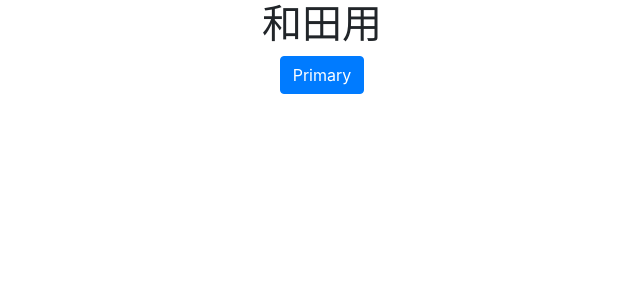
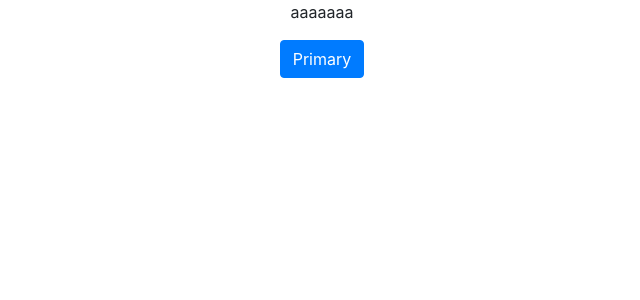
Before and after one commit to kbc18a11/AItoke_front, a React (Create React App) app: page /wada in a window 1280 px wide. Shown: the top 300 px of the page, without its empty margins (318-958 px from the left). Built offline with nearby package versions, Linux system fonts and the light colour scheme.

Commit message:
add : myMessageForm.js

```diff
--- /dev/null
+++ b/src/components/MyMessageForm.js
@@ -0,0 +1,13 @@
+import React, { Component } from 'react'
+import { Button } from 'react-bootstrap';
+import 'bootstrap/dist/css/bootstrap.min.css';
+
+export default class MyMessageForm extends Component {
+    render() {
+        return (
+            <div>
+                <p>aaaaaaa</p>
+            </div>
+        )
+    }
+}
--- a/src/pages/development/Wada.js
+++ b/src/pages/development/Wada.js
@@ -1,12 +1,13 @@
 import React, { Component } from 'react'
 import {Button} from 'react-bootstrap';
 import 'bootstrap/dist/css/bootstrap.min.css';
+import MyMessageForm from '../../components/MyMessageForm';
 
 export default class Wada extends Component {
     render() {
         return (
             <div>
-                <h1>和田用</h1>
+                <MyMessageForm/>
                 <Button variant="primary">Primary</Button>
             </div>
         )
```
